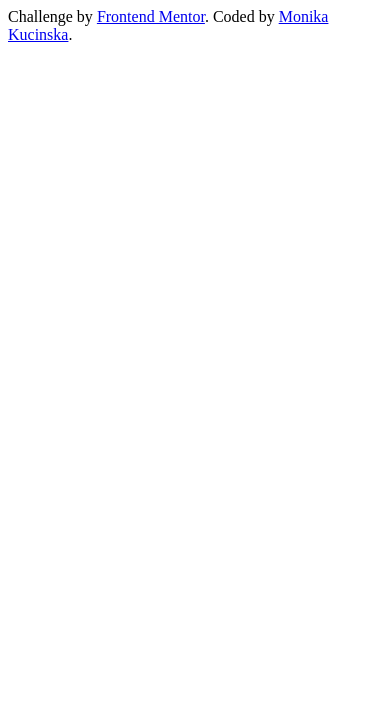
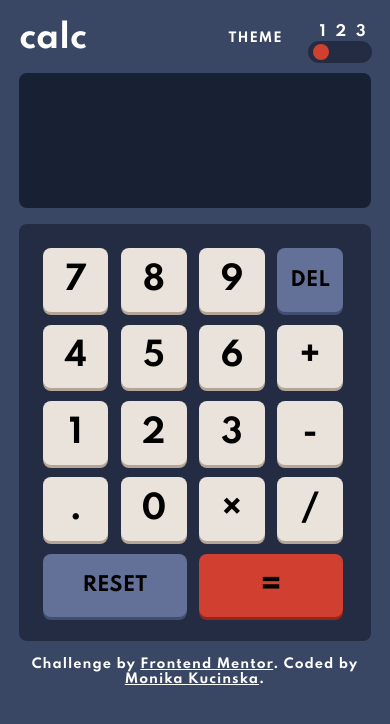
Before and after one commit to MonaKucinska/calculator-app, a plain HTML site: page index.html in a window 390 px wide. Drawn offline with Linux system fonts and the light colour scheme.

Commit message:
Add tags to html file, css mobile styling and core logic

```diff
--- a/app.js
+++ b/app.js
@@ -0,0 +1,114 @@
+const deleteBtn = document.querySelector("[data-type=delete]");
+const resetBtn = document.querySelector("[data-type=reset]");
+const equalBtn = document.querySelector("[data-type=equal]");
+const operatorBtns = document.querySelectorAll("[data-type=operator]");
+const numberBtns = document.querySelectorAll("[data-type=number]");
+
+const displayPrevious = document.querySelector("[data-display=previous]");
+const displayCurrent = document.querySelector("[data-display=current]");
+
+class Calculate {
+  constructor(displayPrevious, displayCurrent) {
+    this.displayPrevious = displayPrevious;
+    this.displayCurrent = displayCurrent;
+    this.clear ();
+  }
+
+
+  appendNumber (number) {
+    if (number === "." && this.currentOperand.includes(".")) return;
+    this.currentOperand = this.currentOperand.toString() + number.toString();
+  }
+
+  chooseOperation (operation) {
+    if (this.currentOperand === "") return;
+    if (this.previousOperand !== "") {
+      this.calculate();
+    }
+    this.operation = operation;
+    this.previousOperand = this.currentOperand;
+    this.currentOperand = "";
+  }
+
+
+  calculate () {
+    let result;
+    let firstValue = parseFloat(this.previousOperand);
+    let secondValue = parseFloat(this.currentOperand);
+    if (isNaN(firstValue) || isNaN(secondValue)) return;
+    switch (this.operation) {
+      case "+": result = firstValue + secondValue;
+                break;
+      case "-": result = firstValue - secondValue;
+                break;
+      case "×": result = firstValue * secondValue;
+                      break;
+      case "/": if(secondValue === 0){
+                result = "You can't divide by 0!";
+                break;
+                }
+                else {
+                  result = firstValue / secondValue;
+                  break;
+                }
+
+    }
+    this.currentOperand = result;
+    this.operation = null;
+    this.previousOperand = "";
+  }
+
+  updateDisplay () {
+    this.displayCurrent.innerText = this.currentOperand;
+    if(this.operation != null) {
+      this.displayPrevious.innerText = `${this.previousOperand} ${this.operation}`;
+    } else {
+      this.displayPrevious.innerText = "";
+    }
+
+  }
+
+  delete () {
+    this.currentOperand = this.currentOperand.toString().slice(0, -1);
+  }
+
+
+  clear () {
+    this.currentOperand = '';
+    this.previousOperand = '';
+    this.operation = undefined;
+  }
+
+};
+
+const calculator = new Calculate(displayPrevious, displayCurrent);
+
+deleteBtn.addEventListener("click", button => {
+  calculator.delete();
+  calculator.updateDisplay();
+});
+
+resetBtn.addEventListener("click", button => {
+  calculator.clear();
+  calculator.updateDisplay();
+});
+
+equalBtn.addEventListener("click", button => {
+  calculator.calculate();
+  calculator.updateDisplay();
+});
+
+
+operatorBtns.forEach(button => {
+  button.addEventListener("click", () => {
+    calculator.chooseOperation(button.innerText);
+    calculator.updateDisplay();
+  });
+});
+
+numberBtns.forEach(button => {
+  button.addEventListener("click", () => {
+    calculator.appendNumber(button.innerText);
+    calculator.updateDisplay();
+  });
+});
--- a/index.html
+++ b/index.html
@@ -13,12 +13,65 @@
 
 <body>
 
+  <div class="container">
+    <div class="calculator">
+      <header class="calculator__header">
+        <h1 class="header__title">Calc</h1>
+        <div class="header__theme">
+          <h2 class="theme-switcher__title">Theme</h2>
+          <div class="theme__switcher">
+            <div class="switcher__toggle-bg"></div>
+            <label class="switcher__choice">1
+              <input class="switcher__choice--btn" type="radio" name="theme" id="1" checked>
+              <span class="switcher__choice--checkmark"></span>
+            </label>
+            <label class="switcher__choice">2
+              <input class="switcher__choice--btn" type="radio" name="theme" id="2">
+              <span class="switcher__choice--checkmark"></span>
+            </label>
+            <label class="switcher__choice">3
+              <input class="switcher__choice--btn" type="radio" name="theme" id="3">
+              <span class="switcher__choice--checkmark"></span>
+            </label>
+          </div>
+        </div>
+      </header>
+      <main class="calculator__main">
+        <div class="calculator__display">
+          <div data-display="previous" class="display__previous"></div>
+          <div data-display="current" class="display__current"></div>
+        </div>
+        <div class="calculator__keys">
+          <button data-type="number" class="btn number">7</button>
+          <button data-type="number" class="btn number">8</button>
+          <button data-type="number" class="btn number">9</button>
+          <button data-type="delete" class="btn delete">Del</button>
+          <button data-type="number" class="btn number">4</button>
+          <button data-type="number" class="btn number">5</button>
+          <button data-type="number" class="btn number">6</button>
+          <button data-type="operator" class="btn operator">+</button>
+          <button data-type="number" class="btn number">1</button>
+          <button data-type="number" class="btn number">2</button>
+          <button data-type="number" class="btn number">3</button>
+          <button data-type="operator" class="btn operator">-</button>
+          <button data-type="number" class="btn number">.</button>
+          <button data-type="number" class="btn number">0</button>
+          <button data-type="operator" class="btn operator" id="x">&times;</button>
+          <button data-type="operator" class="btn operator">/</button>
+          <button data-type="reset" class="btn reset">Reset</button>
+          <button data-type="equal" class="btn equal">=</button>
+        </div>
+      </main>
+    </div>
+
+    <div class="attribution">
+      <p>Challenge by <a href="https://www.frontendmentor.io?ref=challenge" target="_blank">Frontend Mentor</a>.
+        Coded by <a href="#">Monika Kucinska</a>.</p>
+    </div>
+  </div>
 
 
-  <div class="attribution">
-    Challenge by <a href="https://www.frontendmentor.io?ref=challenge" target="_blank">Frontend Mentor</a>.
-    Coded by <a href="#">Monika Kucinska</a>.
-  </div>
+
 </body>
 
 </html>
--- a/style.css
+++ b/style.css
@@ -0,0 +1,241 @@
+@import url("https://fonts.googleapis.com/css2?family=Spartan:wght@700&display=swap");
+
+:root {
+  --theme-text-light: hsl(0, 0%, 100%);
+  /* THEME 1 */
+  --theme1-bg-main: hsl(222, 26%, 31%);
+  --theme1-bg-screen: hsl(224, 36%, 15%);
+  --theme1-bg-toggle: hsl(
+    223,
+    31%,
+    20%
+  ); /*toggle background, keypad background*/
+
+  --theme1-key-blue-bg: hsl(225, 21%, 49%);
+  --theme1-key-blue-shadow: hsl(224, 28%, 35%);
+
+  --theme1-key-red-bg: hsl(6, 63%, 50%);
+  --theme1-key-red-shadow: hsl(6, 70%, 34%);
+
+  --theme1-key-main-bg: hsl(30, 25%, 89%);
+  --theme1-key-main-shadow: hsl(28, 16%, 65%);
+
+  --theme1-text-dark: hsl(221, 14%, 31%);
+
+  /* THEME 2 */
+  --theme2-bg-main: hsl(0, 0%, 90%);
+  --theme2-bg-screen: hsl(0, 0%, 93%);
+  --theme2-bg-toggle: hsl(0, 5%, 81%); /*toggle background, keypad background*/
+
+  --theme2-key-blue-bg: hsl(185, 42%, 37%);
+  --theme2-key-blue-shadow: hsl(185, 58%, 25%);
+
+  --theme2-key-red-bg: hsl(25, 98%, 40%);
+  --theme2-key-red-shadow: hsl(25, 99%, 27%);
+
+  --theme2-key-main-bg: hsl(45, 7%, 89%);
+  --theme2-key-main-shadow: hsl(35, 11%, 61%);
+
+  --theme2-text-dark: hsl(60, 10%, 19%);
+
+  /* THEME 3  */
+  --theme3-bg-main: hsl(268, 75%, 9%);
+  --theme3-bg-screen: hsl(
+    268,
+    71%,
+    12%
+  ); /*toggle background, keypad background, screen bg*/
+
+  --theme3-key-blue-bg: hsl(281, 89%, 26%);
+  --theme3-key-blue-shadow: hsl(285, 91%, 52%);
+
+  --theme3-key-red-bg: hsl(176, 100%, 44%);
+  --theme3-key-red-shadow: hsl(177, 92%, 70%);
+
+  --theme3-key-main-bg: hsl(268, 47%, 21%);
+  --theme3-key-main-shadow: hsl(290, 70%, 36%);
+
+  --theme3-text-dark: hsl(198, 20%, 13%);
+  --theme3-text-yellow: hsl(52, 100%, 62%);
+}
+
+* {
+  box-sizing: border-box;
+}
+
+body,
+.btn {
+  margin: 0;
+  font-family: "Spartan", sans-serif;
+  font-size: 2rem;
+  font-weight: bold;
+}
+
+.container {
+  width: 100%;
+  height: 100vh;
+  padding: 1.2rem;
+  background-color: var(--theme1-bg-main);
+}
+.calculator__header {
+  display: flex;
+  justify-content: space-between;
+  align-items: flex-start;
+}
+
+.header__title {
+  font-size: 2rem;
+  text-transform: lowercase;
+}
+
+.theme-switcher__title {
+  font-size: 0.8rem;
+  text-transform: uppercase;
+  letter-spacing: 1px;
+}
+
+.header__title,
+.theme-switcher__title {
+  margin: 0;
+}
+
+.calculator__display,
+.calculator__keys,
+.btn {
+  border-radius: 8px;
+  border: none;
+}
+
+.header__title,
+.theme-switcher__title,
+.switcher__choice,
+.calculator__display,
+.attribution,
+.attribution a {
+  color: var(--theme-text-light);
+}
+
+.calculator__display {
+  background-color: var(--theme1-bg-screen);
+  text-align: right;
+  margin: 1rem 0;
+  height: 16vh;
+}
+
+.display__current {
+  padding: 0 0.8rem 1rem 0.8rem;
+  font-size: 1.8rem;
+}
+
+.display__previous {
+  font-size: 1.1rem;
+  padding: 1.2rem 0.8rem;
+}
+
+.btn {
+  padding: 0.8rem 0.5rem;
+}
+
+.calculator__keys {
+  background-color: var(--theme1-bg-toggle);
+  display: grid;
+  grid-template-columns: repeat(4, 21.5%);
+  grid-gap: 0.8rem;
+  padding: 1.5rem;
+}
+
+.equal {
+  background-color: var(--theme1-key-red-bg);
+  box-shadow: 0 3px var(--theme1-key-red-shadow);
+}
+
+.equal,
+.reset {
+  grid-column: span 2;
+}
+
+.reset,
+.delete {
+  text-transform: uppercase;
+  font-size: 1.2rem;
+  background-color: var(--theme1-key-blue-bg);
+  box-shadow: 0 3px var(--theme1-key-blue-shadow);
+}
+
+.operator,
+.number {
+  background-color: var(--theme1-key-main-bg);
+  box-shadow: 0 3px var(--theme1-key-main-shadow);
+}
+
+.attribution {
+  margin-top: 1rem;
+  font-size: 0.8rem;
+  text-align: center;
+  letter-spacing: 1px;
+}
+
+.theme__switcher {
+  display: flex;
+  justify-content: space-between;
+  align-items: center;
+}
+
+.header__theme {
+  display: flex;
+  justify-content: space-between;
+  align-items: flex-end;
+  gap: 2rem;
+}
+
+.switcher__choice {
+  text-align: center;
+  font-size: 0.9rem;
+  padding: 5px;
+  display: block;
+  position: relative;
+  cursor: pointer;
+  -webkit-user-select: none;
+  -moz-user-select: none;
+  -ms-user-select: none;
+  user-select: none;
+}
+
+.switcher__choice--btn {
+  position: absolute;
+  opacity: 0;
+  cursor: pointer;
+}
+
+.switcher__choice--checkmark {
+  position: absolute;
+  top: 25px;
+  right: 2px;
+  height: 1rem;
+  width: 1rem;
+  border-radius: 50%;
+}
+
+.container input:checked ~ .switcher__choice--checkmark {
+  background-color: var(--theme1-key-red-bg);
+}
+
+.switcher__choice--checkmark:after {
+  content: "";
+  position: absolute;
+  display: none;
+}
+
+.container input:checked ~ .switcher__choice--checkmark:after {
+  display: block;
+}
+
+.switcher__toggle-bg {
+  background: var(--theme1-bg-toggle);
+  width: 4rem;
+  height: 1.4rem;
+  position: absolute;
+  border-radius: 15px;
+  top: 41px;
+  right: 18px;
+}
```
